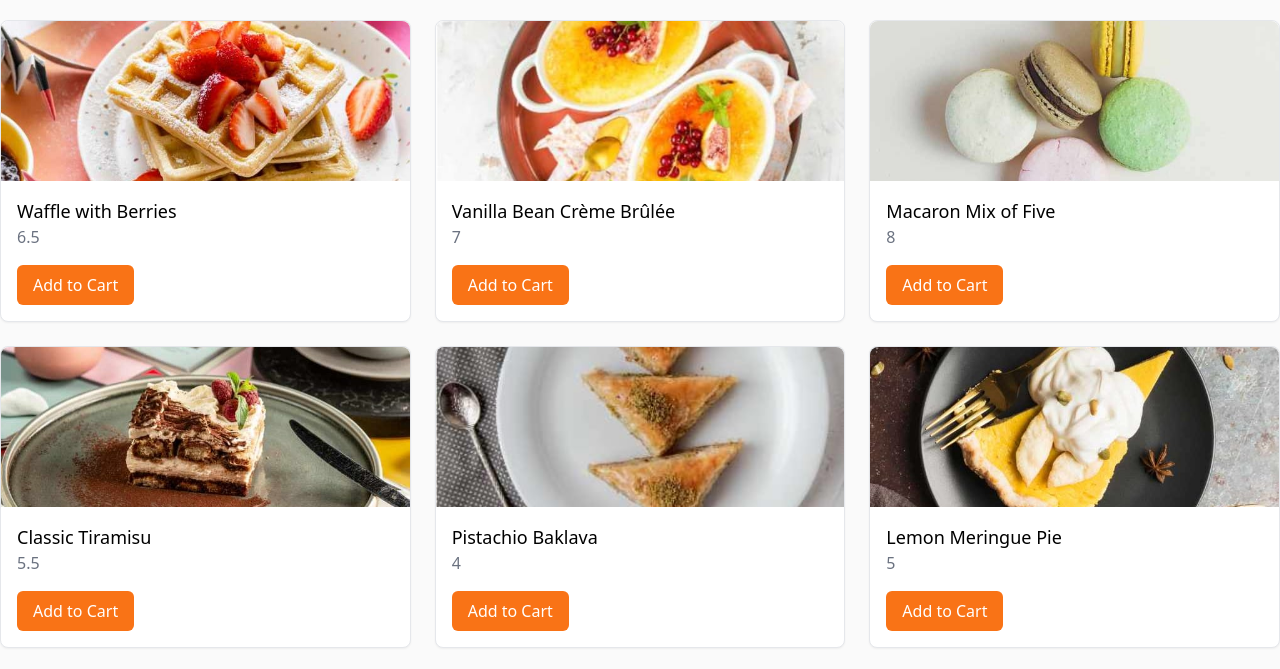
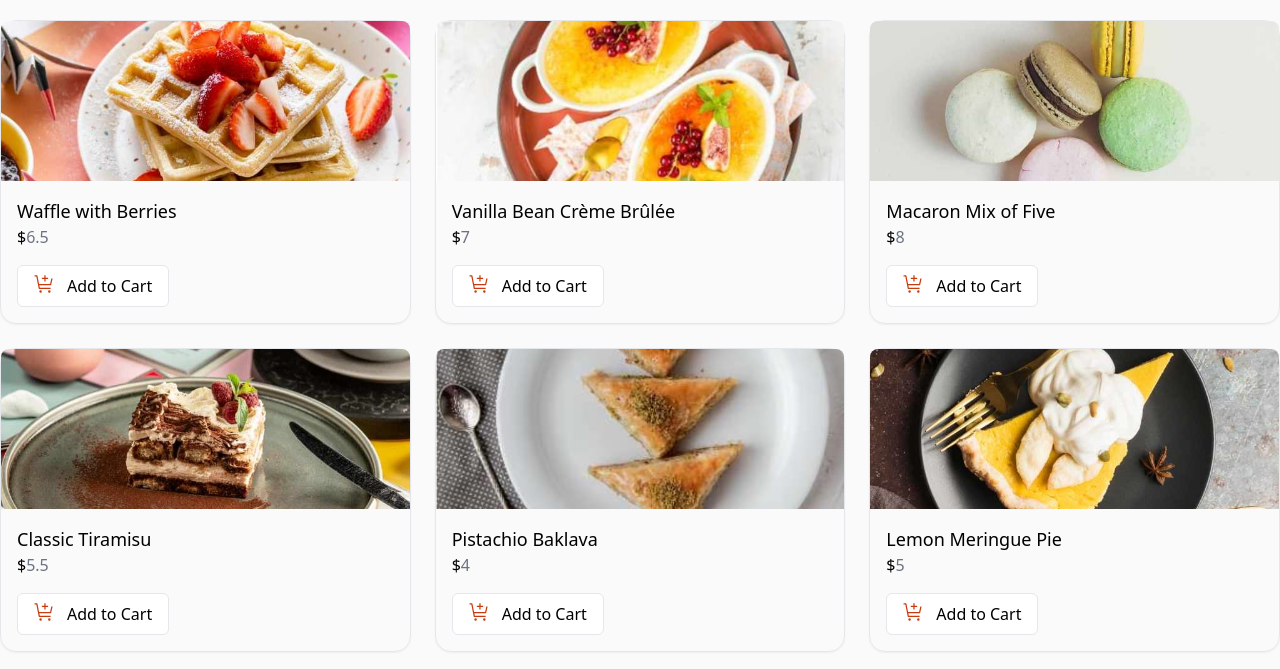
Before and after one commit to Ayubola03/last-project, a website: page src/index.html in a window 1280 px wide. Shown: the part 72-741 px from the top of the page. Drawn offline with nearby package versions, Linux system fonts and the light colour scheme.

Commit message:
welcome boy

```diff
--- a/src/index.html
+++ b/src/index.html
@@ -14,17 +14,20 @@
     <div class="grid sm:grid-cols-1 md:grid-cols-2 lg:grid-cols-3 gap-6">
       <!-- Example Dessert Item -->
       <template x-for="item in items" :key="item.id">
-        <div class="border rounded-lg shadow-sm bg-white">
+        <div class="border rounded-2xl shadow-sm  ">
           <img :src="item.image" alt="Dessert" class="rounded-t-lg w-full h-40 object-cover">
           <div class="p-4">
             <h2 class="text-lg font-medium" x-text="item.name"></h2>
-            <p class="text-gray-500" x-text="item.price"></p>
+            <div class="flex space-x-2">
+                $<p class="text-gray-500" x-text="item.price"></p>
+            </div>
             <div class="mt-4">
               <button
-                class="bg-orange-500 text-white px-4 py-2 rounded-md focus:outline-none hover:bg-orange-600"
+                class="bg-white text-black border flex space-x-3 px-4 py-2 rounded-md focus:outline-none  hover:bg-orange-600"
                 x-show="!item.inCart"
                 @click="addToCart(item)">
-                Add to Cart
+                <svg xmlns="http://www.w3.org/2000/svg" width="21" height="20" fill="none" viewBox="0 0 21 20"><g fill="#C73B0F" clip-path="url(#a)"><path d="M6.583 18.75a1.25 1.25 0 1 0 0-2.5 1.25 1.25 0 0 0 0 2.5ZM15.334 18.75a1.25 1.25 0 1 0 0-2.5 1.25 1.25 0 0 0 0 2.5ZM3.446 1.752a.625.625 0 0 0-.613-.502h-2.5V2.5h1.988l2.4 11.998a.625.625 0 0 0 .612.502h11.25v-1.25H5.847l-.5-2.5h11.238a.625.625 0 0 0 .61-.49l1.417-6.385h-1.28L16.083 10H5.096l-1.65-8.248Z"/><path d="M11.584 3.75v-2.5h-1.25v2.5h-2.5V5h2.5v2.5h1.25V5h2.5V3.75h-2.5Z"/></g><defs><clipPath id="a"><path fill="#fff" d="M.333 0h20v20h-20z"/></clipPath></defs></svg>
+                <span>Add to Cart</span>
               </button>
               <div class="flex items-center space-x-2" x-show="item.inCart">
                 <button
```
Also changed, not shown: src/images/favicon-32x32.png (added), src/images/icon-add-to-cart.svg (added), src/images/icon-carbon-neutral.svg (added), src/images/icon-decrement-quantity.svg (added), src/images/icon-increment-quantity.svg (added), src/images/icon-order-confirmed.svg (added), src/images/icon-remove-item.svg (added), src/images/illustration-empty-cart.svg (added), src/output.css.
